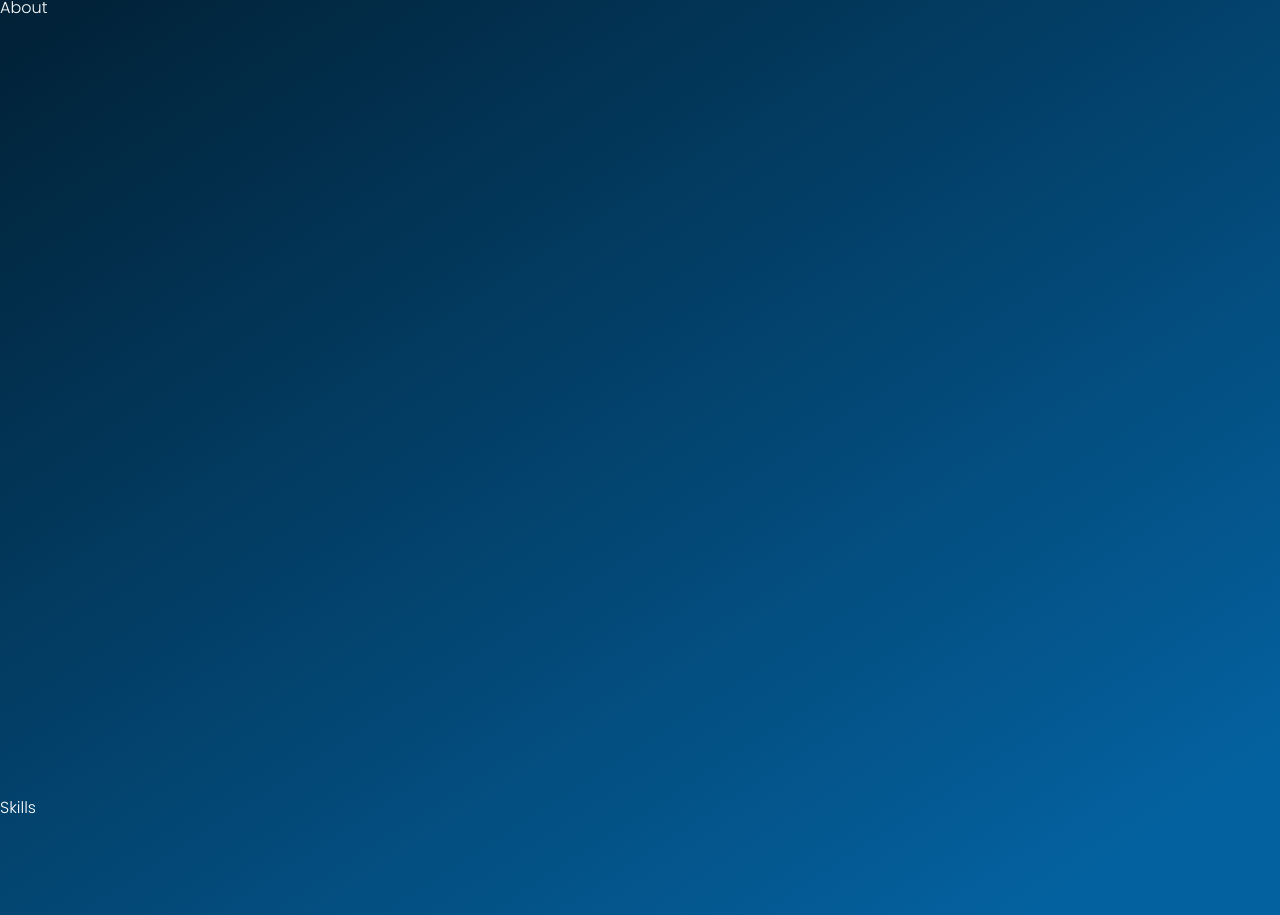
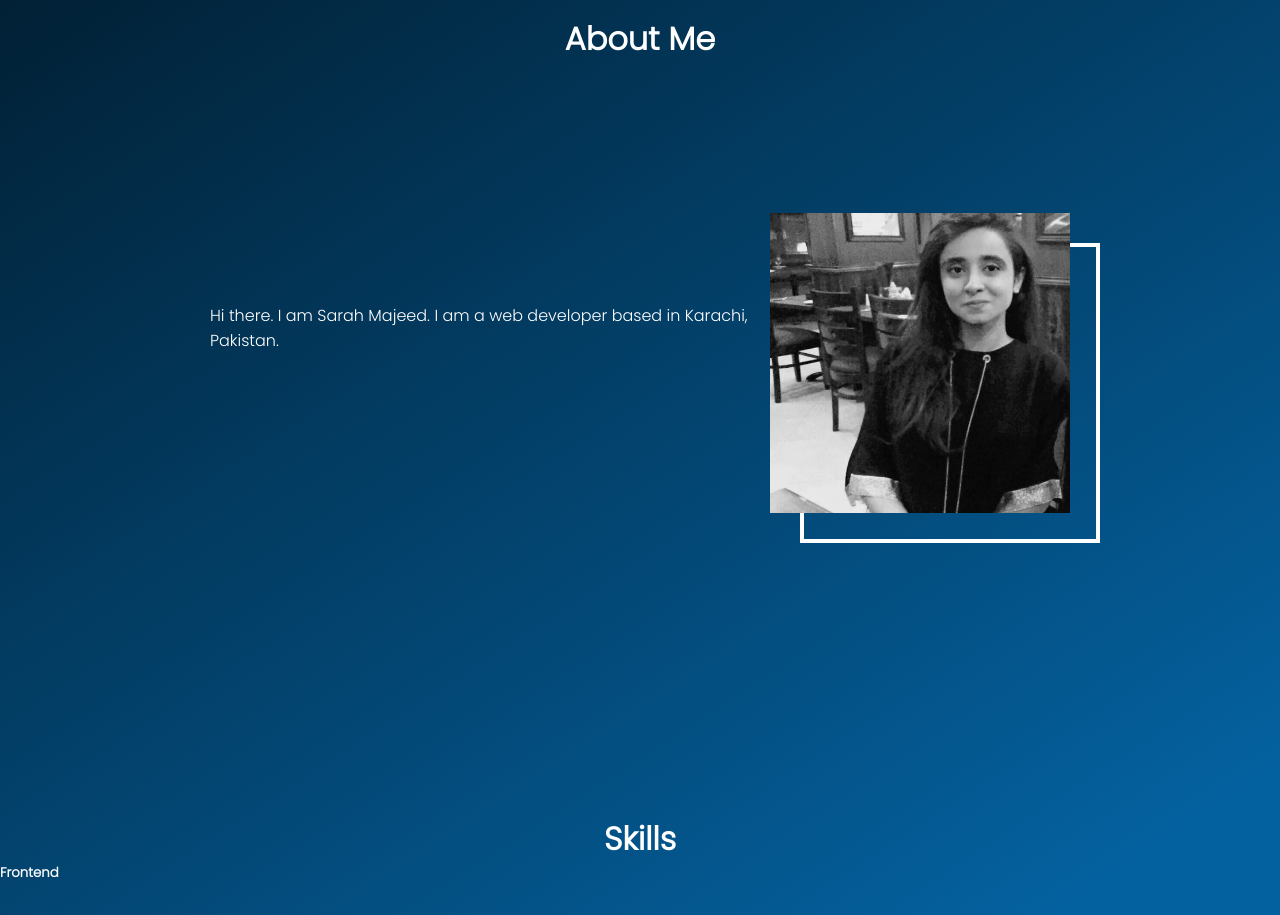
Before and after one commit to sarahmajeed/portfolio, a Gatsby site: page / in a window 1280 px wide. Shown: the part 805-1720 px from the top of the page. Built offline with nearby package versions, Linux system fonts and the light colour scheme; Gatsby itself is replaced by a stand-in of ours.

Commit message:
Designing about page

```diff
--- a/gatsby-config.js
+++ b/gatsby-config.js
@@ -12,5 +12,31 @@ module.exports = {
     description: "Web Developer",
   },
   /* Your site config here */
-  plugins: ["gatsby-plugin-sass", "gatsby-plugin-react-helmet"],
+  plugins: [
+    "gatsby-plugin-sass",
+    "gatsby-plugin-react-helmet",
+    {
+      resolve: `gatsby-source-filesystem`,
+      options: {
+        name: `content`,
+        path: `${__dirname}/src/content`,
+      },
+    },
+    "gatsby-plugin-sharp",
+    {
+      resolve: "gatsby-transformer-remark",
+      options: {
+        plugins: [
+          "gatsby-remark-relative-images",
+          {
+            resolve: "gatsby-remark-images",
+            options: {
+              maxWidth: 750,
+              linkImagesToOriginal: false,
+            },
+          },
+        ],
+      },
+    },
+  ],
 }
--- a/package.json
+++ b/package.json
@@ -18,6 +18,11 @@
     "gatsby-plugin-prefetch-google-fonts": "^1.4.3",
     "gatsby-plugin-react-helmet": "^3.3.12",
     "gatsby-plugin-sass": "^2.3.14",
+    "gatsby-plugin-sharp": "^2.6.38",
+    "gatsby-remark-images": "^3.3.32",
+    "gatsby-remark-relative-images": "^2.0.2",
+    "gatsby-source-filesystem": "^2.3.32",
+    "gatsby-transformer-remark": "^2.8.37",
     "node-sass": "^4.14.1",
     "react": "^16.12.0",
     "react-dom": "^16.12.0",
--- a/src/components/About.js
+++ b/src/components/About.js
@@ -1,7 +1,44 @@
 import React from "react"
+import { useStaticQuery, graphql } from "gatsby"
+import Sarah from "../content/about/image.jpg"
 
 function About() {
-  return <div id="about">About</div>
+  // const data = useStaticQuery(graphql`
+  //   query {
+  //     allMarkdownRemark {
+  //       edges {
+  //         node {
+  //           frontmatter {
+  //             title
+  //             description
+  //           }
+  //           html
+  //         }
+  //       }
+  //     }
+  //   }
+  // `)
+  return (
+    <div id="about">
+      <h1 className="title">About Me</h1>
+      <div className="grid">
+        <div className="description">
+          Hi there. I am Sarah Majeed. I am a web developer based in Karachi,
+          Pakistan.
+        </div>
+        <div className="image">
+          <img
+            className="me"
+            height="300px"
+            width="300px"
+            src={Sarah}
+            alt="Sarah"
+          />
+          <div className="wrapper"></div>
+        </div>
+      </div>
+    </div>
+  )
 }
 
 export default About
--- a/src/components/Skills.js
+++ b/src/components/Skills.js
@@ -1,7 +1,13 @@
 import React from "react"
 
 function Skills() {
-  return <div id="skills">Skills</div>
+  return (
+    <div id="skills">
+      <h1 className="title">Skills</h1>
+      <div className="frontend"></div>
+      <h5>Frontend</h5>
+    </div>
+  )
 }
 
 export default Skills
--- a/src/styles/global.scss
+++ b/src/styles/global.scss
@@ -8,12 +8,57 @@
 .main {
   background-color: #000000;
   background-image: linear-gradient(147deg, #000000 0%, #04619f 74%);
+  .title {
+    display: flex;
+    justify-content: center;
+  }
 }
 #hero {
   height: calc(100vh - 15vh);
 }
 #about {
   height: 100vh;
+  padding: 10px;
+  margin: 10px 200px;
+
+  .grid {
+    display: grid;
+    grid-template-columns: 2fr 1fr;
+    grid-template-areas: ".description .about";
+    margin: 30vh auto;
+    .image {
+      position: relative;
+
+      width: 300px;
+      height: 300px;
+      .wrapper {
+        position: absolute;
+        display: block;
+        width: 300px;
+        height: 300px;
+        border: 4px solid white;
+        top: -20%;
+        right: -10%;
+      }
+      .me {
+        filter: grayscale(100%);
+        position: absolute;
+        top: -30%;
+        z-index: 90;
+        background: #ad8275;
+      }
+      &:hover {
+        .wrapper {
+          border: 4px solid #da937f;
+          top: -25%;
+          right: -5%;
+        }
+        .me {
+          filter: grayscale(0%);
+        }
+      }
+    }
+  }
 }
 #skills {
   height: 100vh;
```
Also changed, not shown: src/content/about/about.md (added, +7 -0 lines), src/content/about/image.jpg (renamed from src/images/image.jpg), 1 other file.
